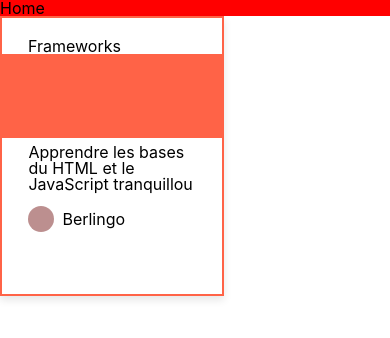
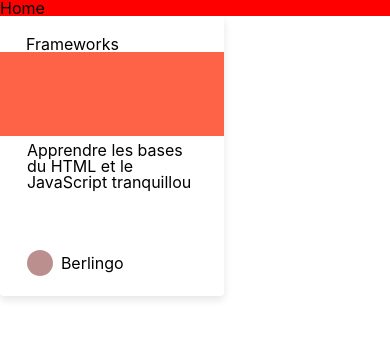
Before and after one commit to rqphy/project-b, a React (Create React App) app: page / in a window 390 px wide. Shown: the top 338 px of the page. Built offline with nearby package versions, Linux system fonts and the light colour scheme.

Commit message:
complete card mobile

```diff
--- a/src/Components/ArticleCard/ArticleCard.scss
+++ b/src/Components/ArticleCard/ArticleCard.scss
@@ -1,5 +1,4 @@
 .ArticleCard {
-    border: 2px solid tomato;
     width: 224px;
     height: 280px;
     background-color: #FFF;
@@ -8,6 +7,7 @@
     align-items: center;
     padding: 20px 0;
     box-shadow: 0px 4px 8px rgba(0, 0, 0, 0.1);
+    border-radius: 4px;
 
 
     &__category {
@@ -27,14 +27,11 @@
     &__main {
         display: flex;
         flex-direction: column;
-        justify-content: center;
+        justify-content: space-between;
         width: 76%;
         margin-top: 6px;
+        height: 100%;
 
-    }
-
-    &__main > h3 {
-        margin-bottom: 14px;
     }
 
     &__author {
```
